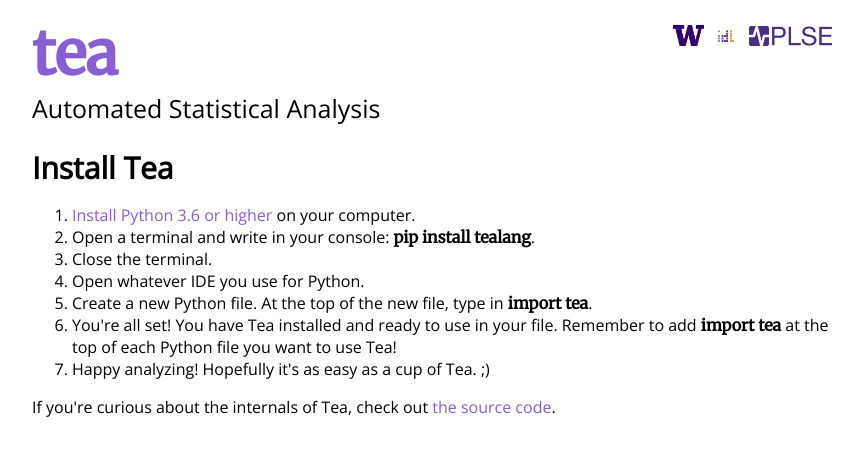
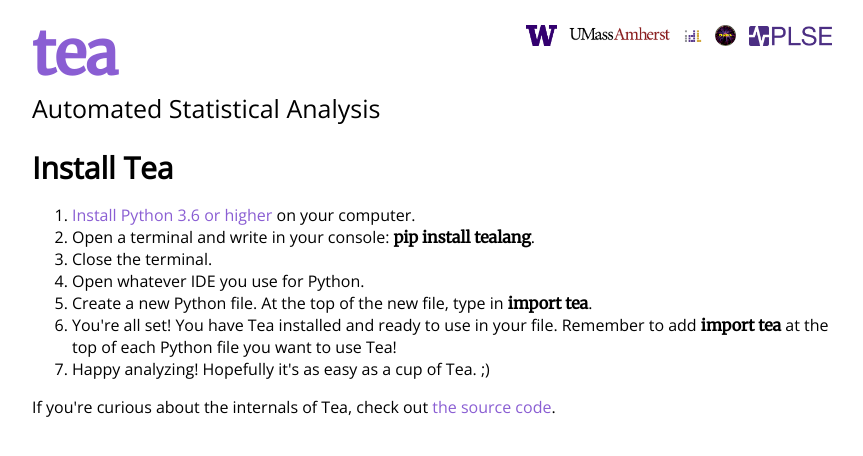
Before and after one commit to emjun/tea-lang-web, a Jekyll site: the page built from assets/css/install.html, in a window 1280 px wide. Shown: the top 456 px of the page, without its empty margins (214-1077 px from the left). Built offline with Jekyll 4.4.1, drawn with Linux system fonts in a browser that asks for light colours; nearby versions of some CDN libraries; library files that are not in the unit come from our copies.

Commit message:
Added UMass logos.

```diff
--- a/_layouts/default.html
+++ b/_layouts/default.html
@@ -68,8 +68,10 @@
 
         <div class="header">
           <div class="pull-right">
-             <a href="https://www.cs.washington.edu/" title="University of Washington"><img src="./index_files/uw-logo.png" height="21px" target="_blank"></a> &nbsp;
+            <a href="https://www.cs.washington.edu/" title="University of Washington"><img src="./index_files/uw-logo.png" height="21px" target="_blank"></a> &nbsp;
+	    <a href="https://cics.umass.edu/" title="University of Massachusetts Amherst"><img src="./index_files/UMassAmherst_horiz.png" height="21px" target="_blank"></a> &nbsp;
             <a href="https://idl.cs.washington.edu/" title="UW IDL"><img src="./index_files/idl-logo.png" height="20px" target="_blank"></a> &nbsp;
+             <a href="http://plasma-umass.org/" title="PLASMA lab @ University of Massachusetts Amherst"><img src="./index_files/plasma-globe.png" height="21px" target="_blank"></a> &nbsp;
             <a href="https://uwplse.org/" title="UW PLSE"><img src="./index_files/uw-plse-logo.png" height="20px" target="_blank"></a>
           </div>
           <a href="/" class="nounderline">
```
Also changed, not shown: index_files/UMassAmherst_horiz.png (added), index_files/plasma-globe.png (added).
